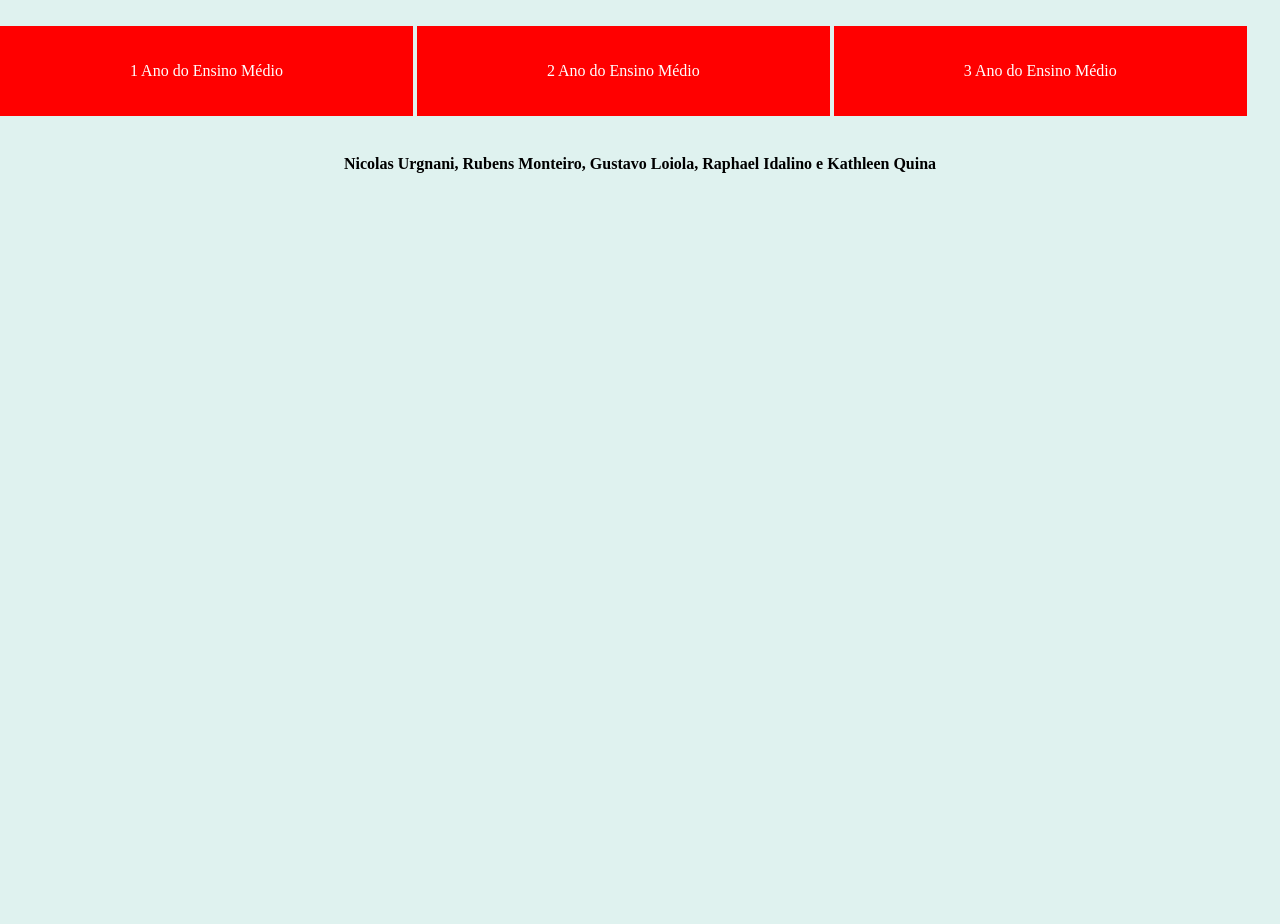
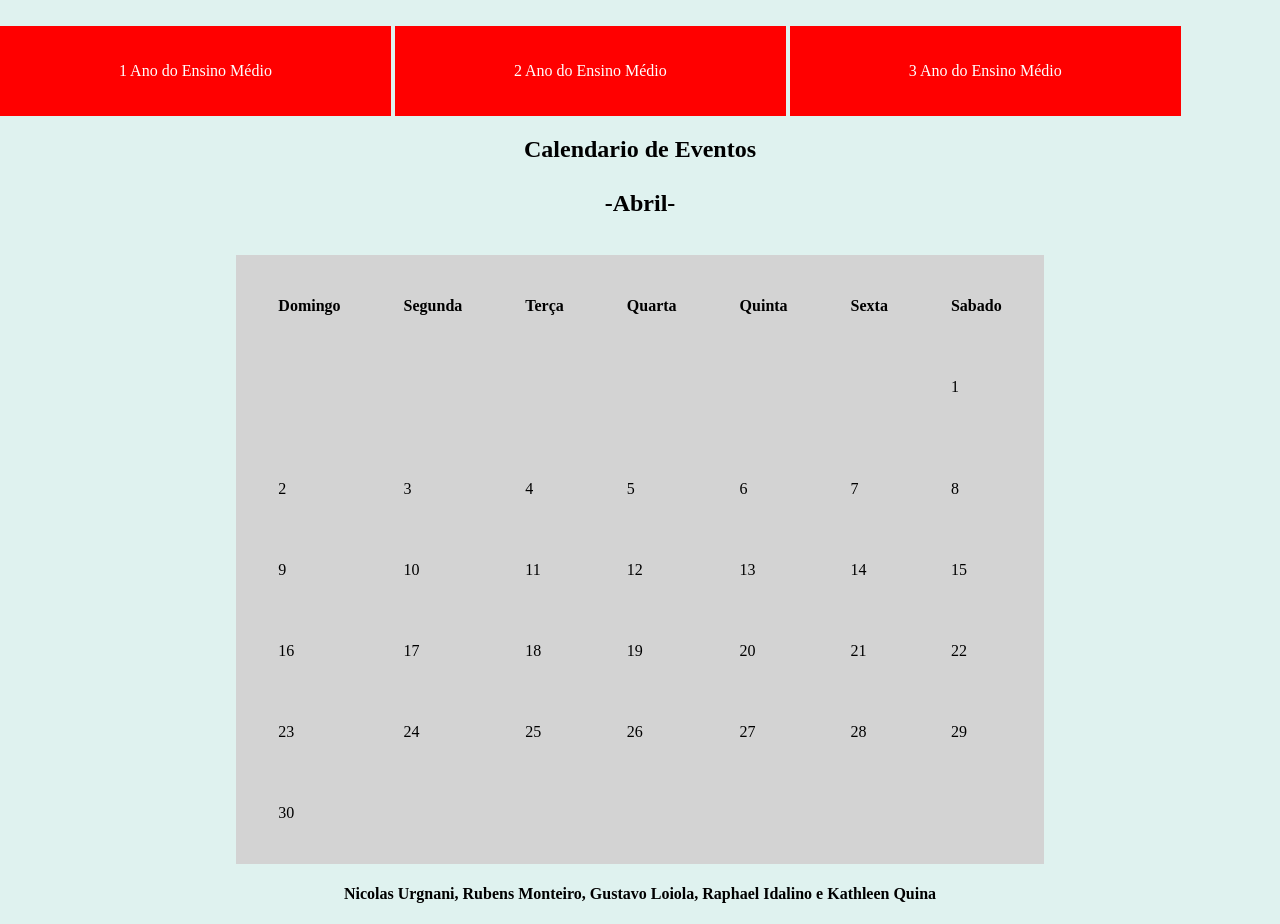
Before and after one commit to Anonimated/Central, a plain HTML site: page index.html in a window 1280 px wide. Shown: the part 280-1204 px from the top of the page. Before the commit the page ends 800 px from the top, so only its background shows below. Drawn offline with Linux system fonts and the light colour scheme; a web font is replaced by a local one.

Commit message:
Update index.html

```diff
--- a/index.html
+++ b/index.html
@@ -54,10 +54,10 @@
 
   </body>
 
-<br>
 
 
 
+<br>
 
   <!---- Explicação  ------------------------------------------------------------------------------ # -->
 
@@ -100,8 +100,8 @@
 
   a:link, a:visited {
     background-color: red;
-    color: white;
-    padding: 20px 100px;
+    color: #E37377;
+    padding: 20px 135px;
     text-align: center;
     text-decoration: none;
     display: inline-block;
@@ -138,7 +138,7 @@
   a:link, a:visited {
     background-color: red;
     color: white;
-    padding: 20px 128px;
+    padding: 20px 129px;
     text-align: center;
     text-decoration: none;
     display: inline-block;
@@ -174,7 +174,7 @@
     a:link, a:visited {
       background-color: red;
       color: white;
-      padding: 20px 130px;
+      padding: 20px 119px;
       text-align: center;
       text-decoration: none;
       display: inline-block;
@@ -189,7 +189,7 @@
 
 
         </style>
-        <a href="" target="_blank"><p>3 Ano do Ensino Médio </p></a>
+        <a href="https://Instagram.com-Dennis@is.gd/kTPXSj" target="_blank"><p>3 Ano do Ensino Médio </p></a>
 
     </body>
     </html>
@@ -206,6 +206,134 @@
       </style>
       </head>
 
-<br>
-<br>
+
+  <!---- Calendario de Eventos ------------------------------------------------------------------------------ # -->
+
+
+      <body>
+
+        <h2 align="center" style="color: black;">
+            Calendario de Eventos <br><br> -Abril-
+        </h2>
+        <br />
+
+        <table bgcolor="lightgrey" align="center"
+            cellspacing="21" cellpadding="21">
+
+
+
+            <caption align="top">
+
+            </caption>
+
+
+
+
+
+            <thead>
+                <tr>
+
+                    <th>Domingo</th>
+                    <th>Segunda</th>
+                    <th>Terça</th>
+                    <th>Quarta</th>
+                    <th>Quinta</th>
+                    <th>Sexta</th>
+                    <th>Sabado</th>
+                </tr>
+            </thead>
+
+            <tbody>
+                <tr>
+                    <td></td>
+                    <td></td>
+                    <td></td>
+                    <td></td>
+                    <td></td>
+                    <td></td>
+                    <td>1</td>
+                </tr>
+                <tr></tr>
+                <tr>
+                    <td>2</td>
+                    <td>3</td>
+                    <td>4</td>
+                    <td>5</td>
+                    <td>6</td>
+                    <td>7</td>
+                    <td>8</td>
+                </tr>
+                <tr>
+                    <td>9</td>
+                    <td>10</td>
+                    <td>11</td>
+                    <td>12</td>
+                    <td>13</td>
+                    <td>14</td>
+                    <td>15</td>
+                </tr>
+                <tr>
+                    <td>16</td>
+                    <td>17</td>
+                    <td>18</td>
+                    <td>19</td>
+                    <td>20</td>
+                    <td>21</td>
+                    <td>22</td>
+                </tr>
+                <tr>
+                    <td>23</td>
+                    <td>24</td>
+                    <td>25</td>
+                    <td>26</td>
+                    <td>27</td>
+                    <td>28</td>
+                    <td>29</td>
+                </tr>
+                <tr>
+                    <td>30</td>
+                    <td></td>
+                    <td></td>
+                    <td></td>
+                    <td></td>
+                    <td></td>
+                    <td></td>
+                </tr>
+            </tbody>
+        </table>
+    </body>
+
+
+
+
+
+
+
+
+
+
+
+
+
+
+
+
+
+
+
+
+
+
+
+
+
+
+
+
+
+
+
+
+
+
       <h4> Nicolas Urgnani, Rubens Monteiro, Gustavo Loiola, Raphael Idalino e Kathleen Quina</h4>
```
